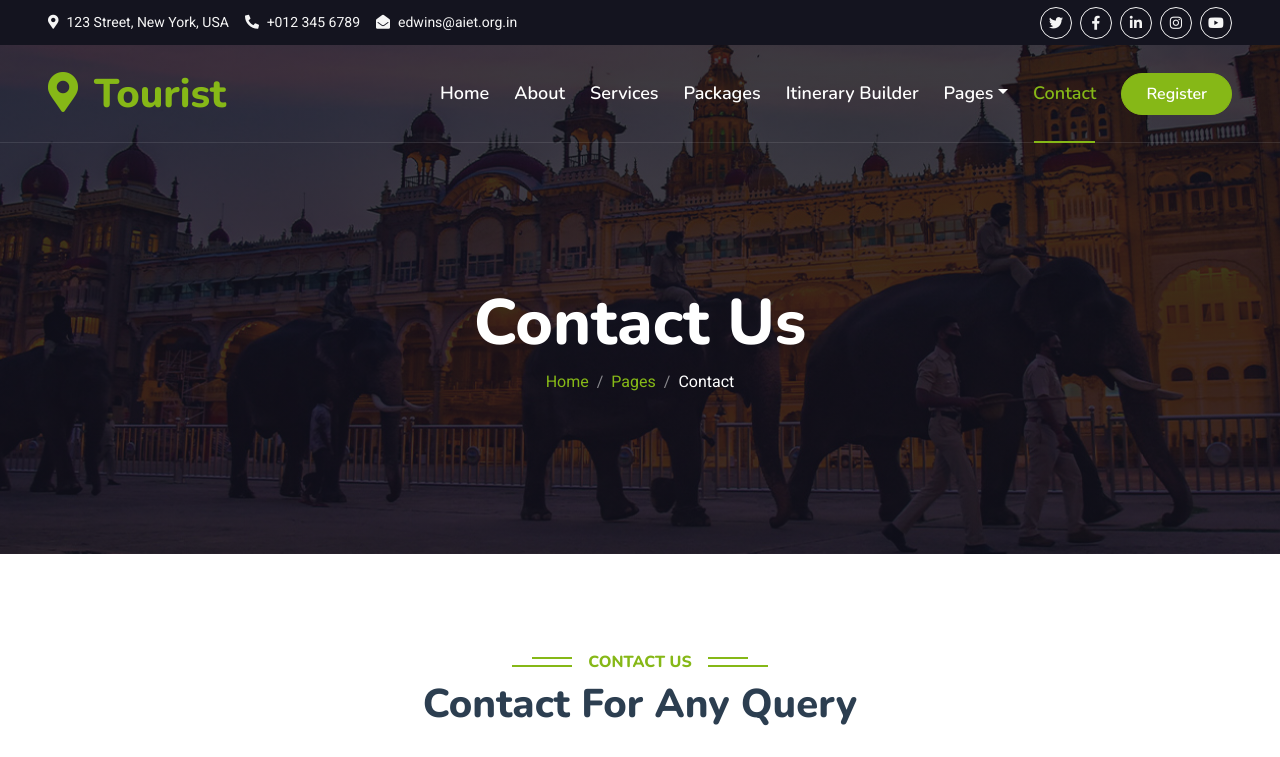
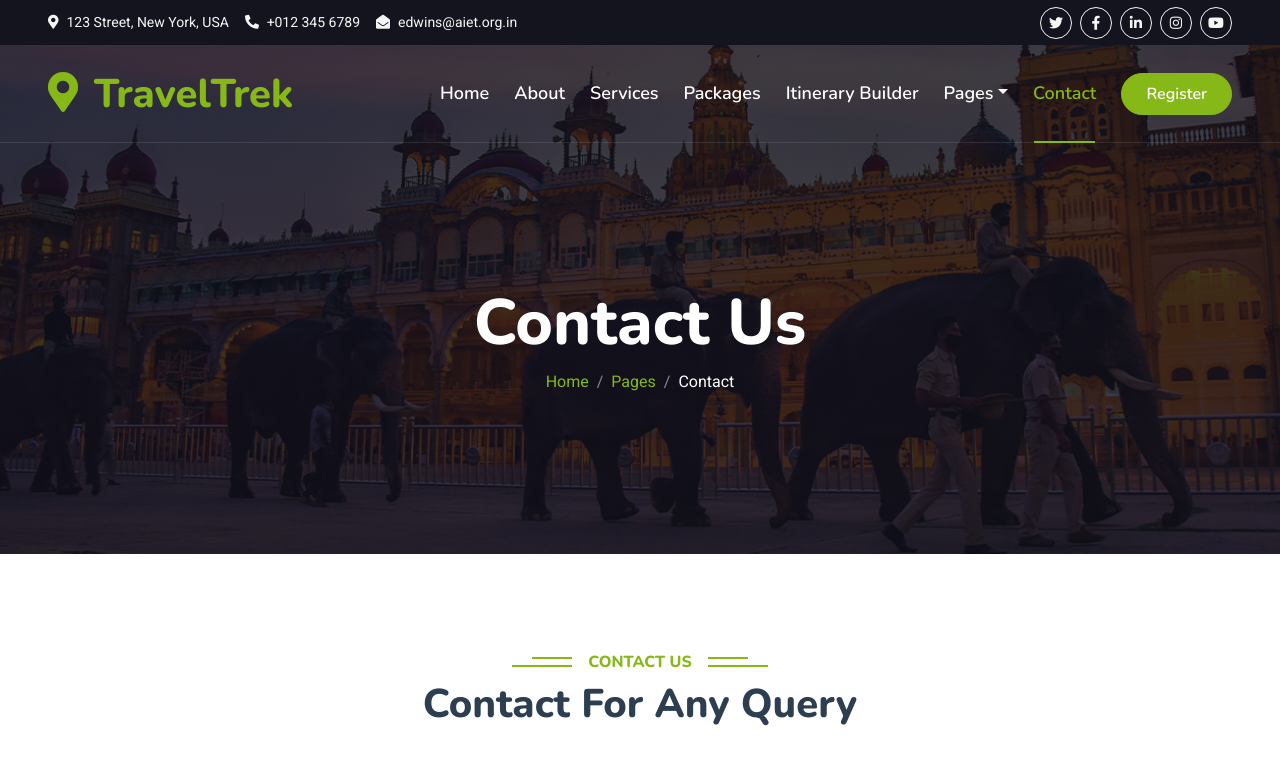
Before and after one commit to G0wda/TravelTrek, a plain HTML site: page contact.html in a window 1280 px wide. Shown: the top 757 px of the page. Drawn offline with nearby package versions, Linux system fonts and the light colour scheme.

Commit message:
added new page

```diff
--- a/contact.html
+++ b/contact.html
@@ -3,7 +3,7 @@
 
 <head>
     <meta charset="utf-8">
-    <title>Tourist - Travel Agency HTML Template</title>
+    <title>TravelTrek</title>
     <meta content="width=device-width, initial-scale=1.0" name="viewport">
     <meta content="" name="keywords">
     <meta content="" name="description">
@@ -70,7 +70,7 @@
     <div class="container-fluid position-relative p-0">
         <nav class="navbar navbar-expand-lg navbar-light px-4 px-lg-5 py-3 py-lg-0">
             <a href="" class="navbar-brand p-0">
-                <h1 class="text-primary m-0"><i class="fa fa-map-marker-alt me-3"></i>Tourist</h1>
+                <h1 class="text-primary m-0"><i class="fa fa-map-marker-alt me-3"></i>TravelTrek</h1>
                 <!-- <img src="img/logo.png" alt="Logo"> -->
             </a>
             <button class="navbar-toggler" type="button" data-bs-toggle="collapse" data-bs-target="#navbarCollapse">
```
Also changed, not shown: booking.html (+4 -4 lines).
